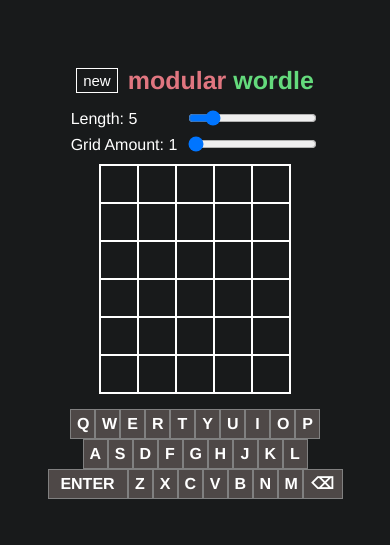
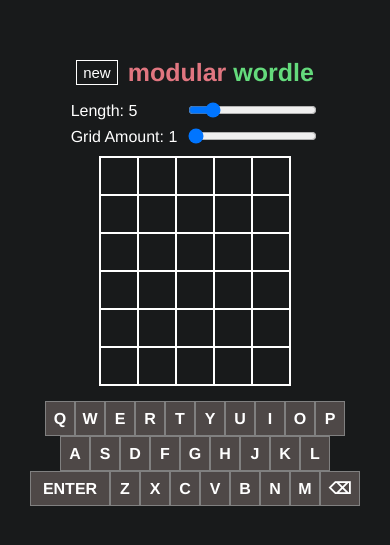
Before and after one commit to Vio-Eli/modular_decordle, a React (Create React App) app in the folder client/: page /#/game in a window 390 px wide. Shown: the part 145-690 px from the top of the page. Built offline with nearby package versions, Linux system fonts and the light colour scheme.

Commit message:
Added tablet breakpoint for keyboard

```diff
--- a/client/src/components/keyboard/Keyboard.scss
+++ b/client/src/components/keyboard/Keyboard.scss
@@ -6,7 +6,7 @@
     width: 100%;
     align-items: center;
     justify-content: center;
-
+    margin-top: 10px;
     >div {
 
         >button {
@@ -35,8 +35,6 @@
 
 @media (max-width: global.$iphone-breakpoint) {
     .keyboardWrapper {
-        margin-top: 10px;
-
         >div {
             >button {
                 width: 25px;
@@ -47,3 +45,16 @@
         }
     }
 }
+
+@media (max-width: global.$tablet-breakpoint) {
+    .keyboardWrapper {
+        >div {
+            >button {
+                width: 30px;
+                height: 35px;
+                line-height: 28px;
+                font-size: 16px;
+            }
+        }
+    }
+}
```
